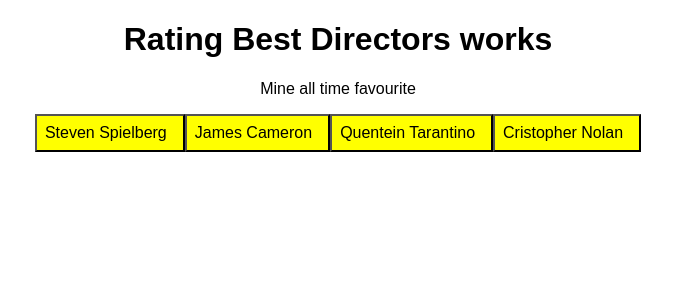
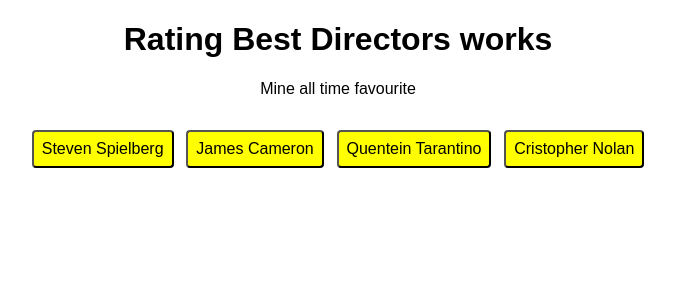
Before and after one commit to DEVNETWORLD/Best-Directors, a React (Create React App) app: page / in a window 1280 px wide. Shown: the top 300 px of the page, without its empty margins (302-977 px from the left). Built offline with nearby package versions, Linux system fonts and the light colour scheme.

Commit message:
button completion

```diff
--- a/src/App.js
+++ b/src/App.js
@@ -25,11 +25,12 @@
               border: "1px solid var",
               backgroundColor: "yellow",
               fontSize: "1rem",
-              paddingRight: "1rem",
+              paddingRight: "0.5rem",
               paddingLeft: "0.5rem",
               paddingTop: "0.5rem",
               paddingBottom: "0.5rem",
-
+              margin: "1rem 0.4rem",
+              borderRadius: "0.25rem",
               cursor: "pointer"
             }}
             key={movie}
```
